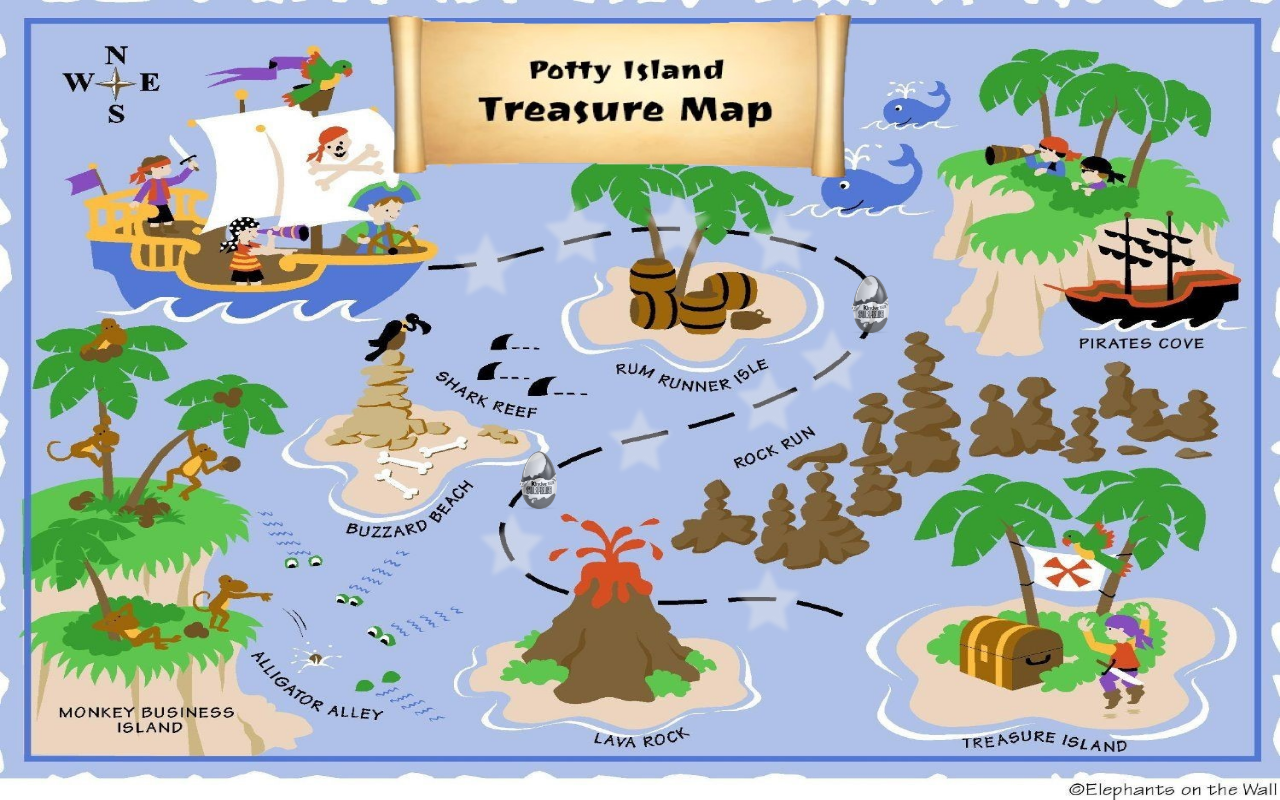
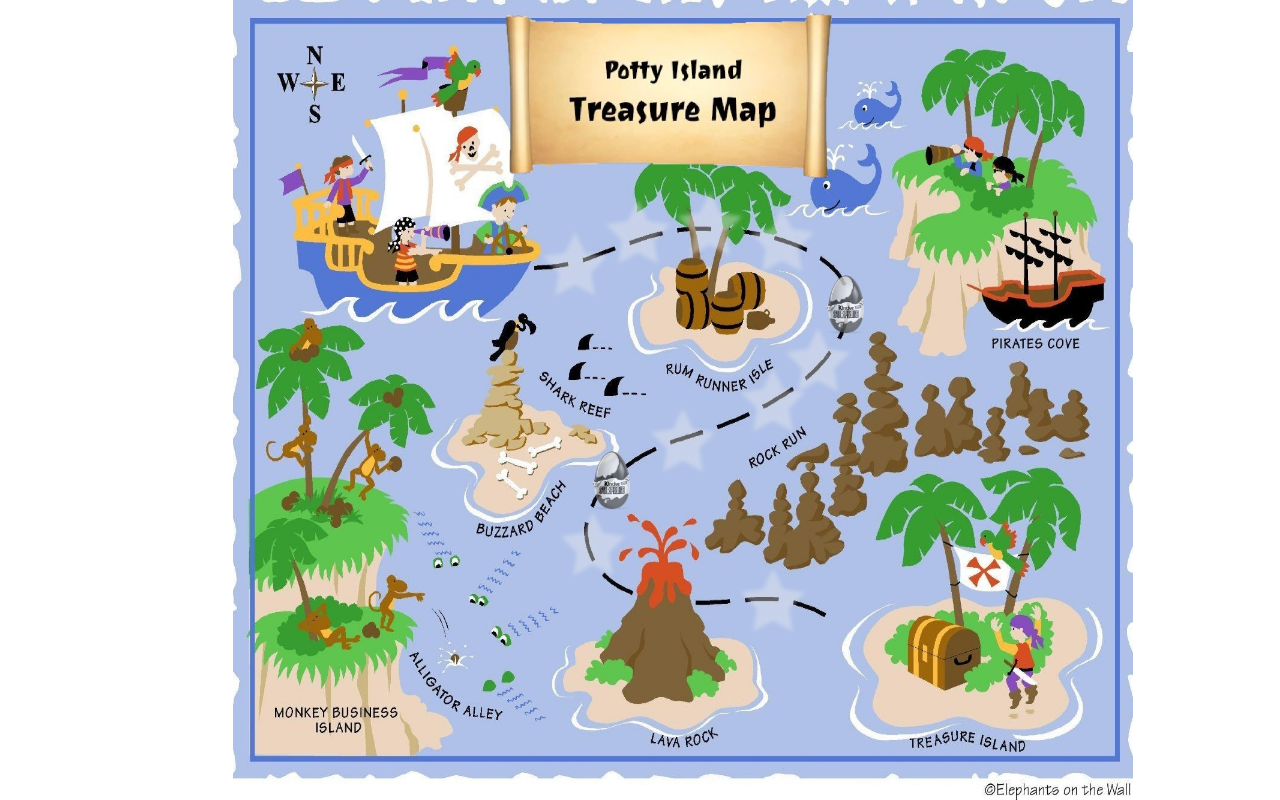
Before and after one commit to faklijta/FedEx-pottytrainer, a plain HTML site: page index.html in a window 1280 px wide. Drawn offline with Linux system fonts and the light colour scheme.

Commit message:
fix(map) position

```diff
--- a/main.css
+++ b/main.css
@@ -1,9 +1,12 @@
+body {
+}
+
 #map {
+	margin-left: 225px;
+	width: 900px;
 	position: absolute;
 	top: 0px;
 	bottom: 0px;
-	left: 0px;
-	right: 0px;
 	background-image: url('assets/map.jpg');
 	background-size: 100% 100%;
 }
```
